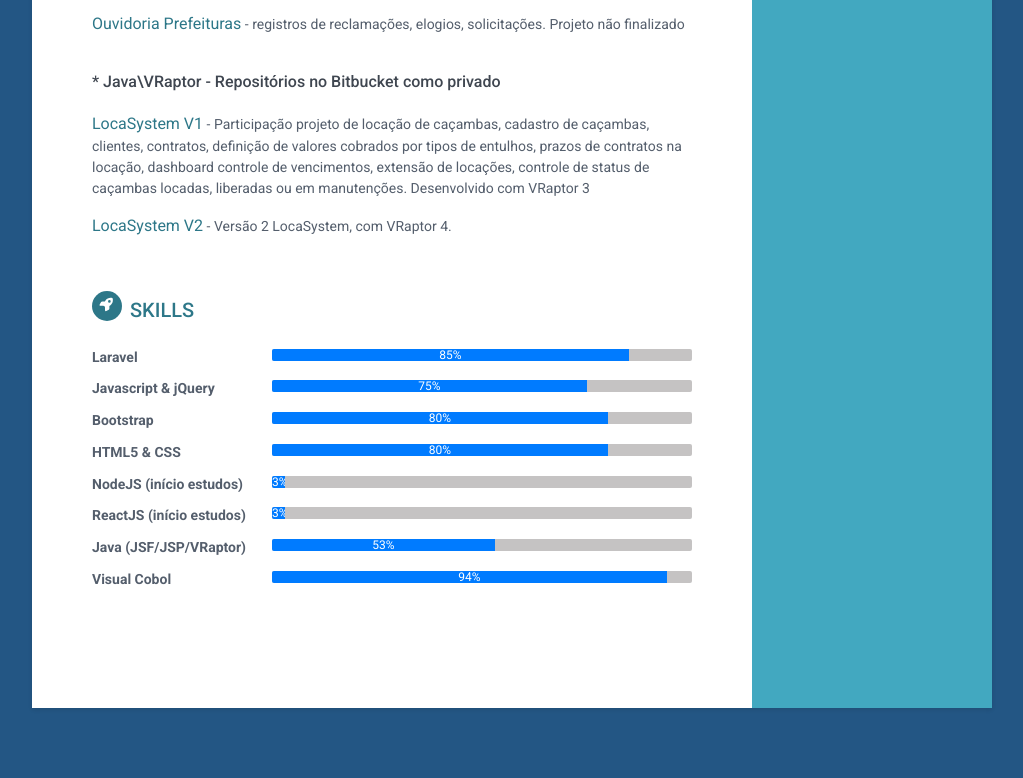
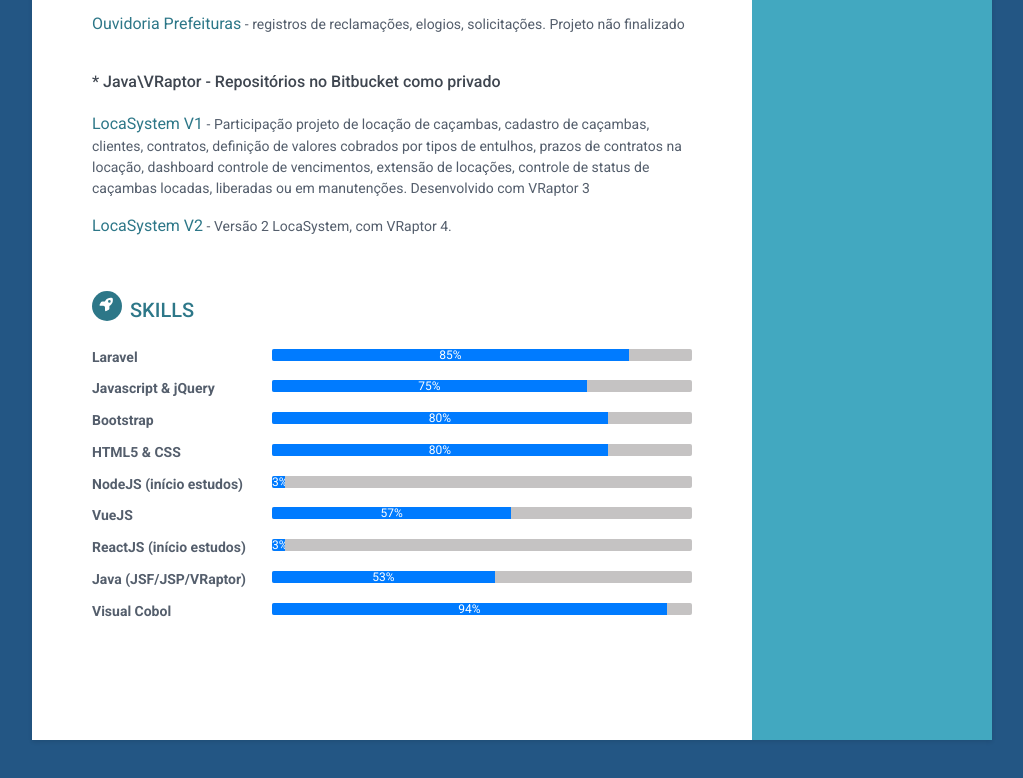
Before and after one commit to lfboaventura/resume, a plain HTML site: page index.html in a window 1280 px wide. Shown: the part 2314-3092 px from the top of the page, without its empty margins (128-1151 px from the left). Drawn offline with Linux system fonts and the light colour scheme.

Commit message:
atualização

```diff
--- a/index.html
+++ b/index.html
@@ -290,6 +290,13 @@
                     </div><!--//item-->
 
                     <div class="item">
+                        <h3 class="level-title">VueJS</h3>
+                        <div class="progress level-bar">
+						    <div class="progress-bar theme-progress-bar" role="progressbar" style="width: 57%" aria-valuenow="57" aria-valuemin="0" aria-valuemax="100">57%</div>
+						</div>
+                    </div><!--//item-->
+
+                    <div class="item">
                         <h3 class="level-title">ReactJS (in&iacute;cio estudos)</h3>
                         <div class="progress level-bar">
 						    <div class="progress-bar theme-progress-bar" role="progressbar" style="width: 3%" aria-valuenow="3" aria-valuemin="0" aria-valuemax="100">3%</div>
```
